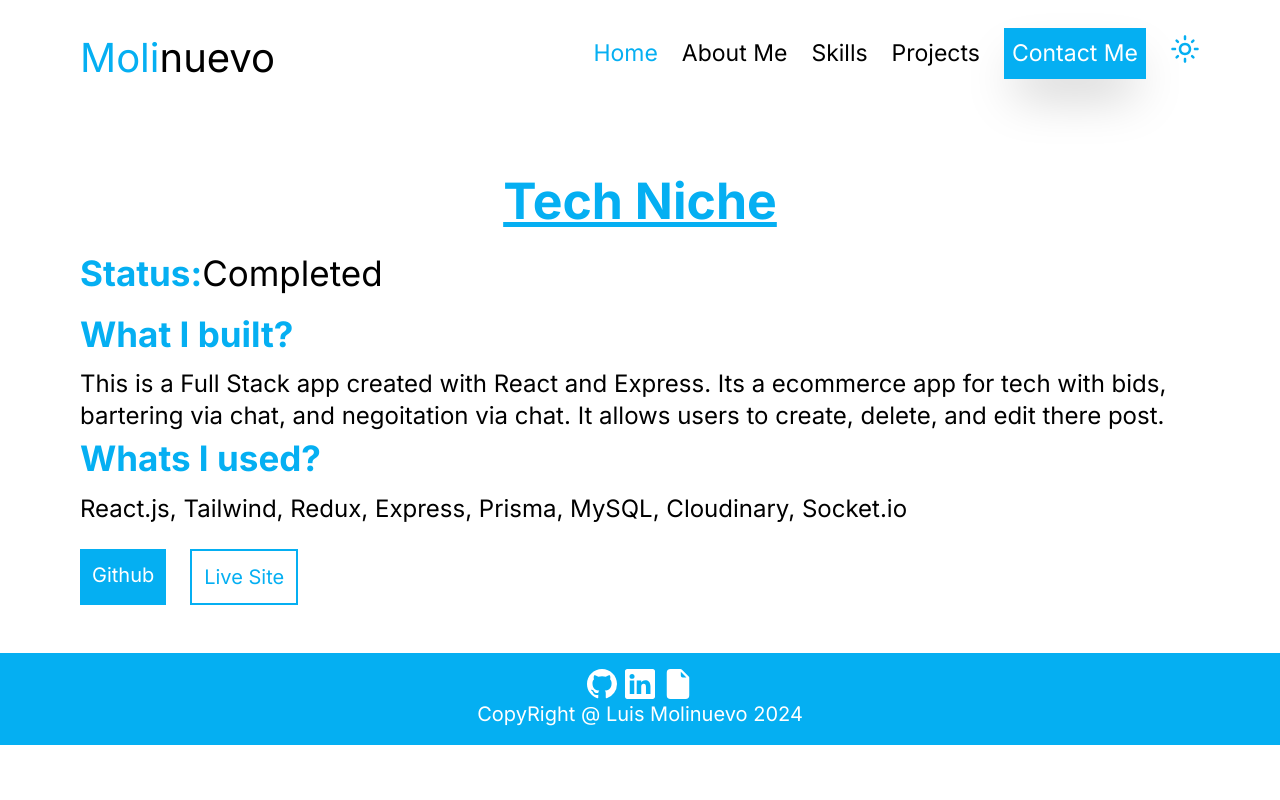
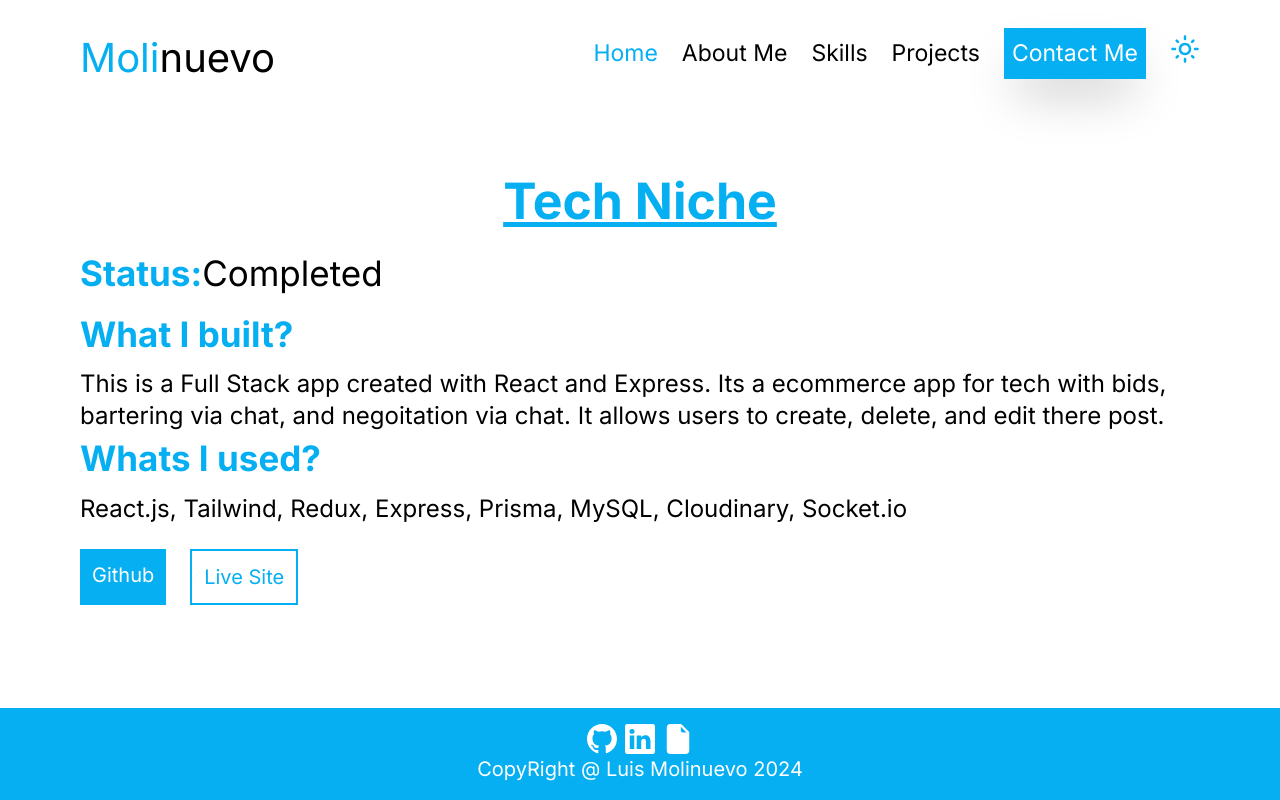
Before and after one commit to luismolinuevo/personal-portfolio, a Next.js app in the folder my-projectnew/: page /project/1 in a window 1280 px wide. Built offline with nearby package versions, Linux system fonts and the light colour scheme.

Commit message:
fixed the footer not being on bottom of page on other screens

```diff
--- a/my-projectnew/app/layout.js
+++ b/my-projectnew/app/layout.js
@@ -15,9 +15,10 @@ export default function RootLayout({ children }) {
     <html lang="en">
       <body className={inter.className}>
         {/* <div className="min-h-screen bg-[#e5e5e5] text-[black] min-h-screen"> */}
-        <div className="bg-background min-h-screen text-primary">
+        <div className="bg-background min-h-screen text-primary flex flex-col">
           <Navbar />
-          {children}
+          {/* {children} */}
+          <main className="flex-grow">{children}</main>
           <Footer />
         </div>
       </body>
```
